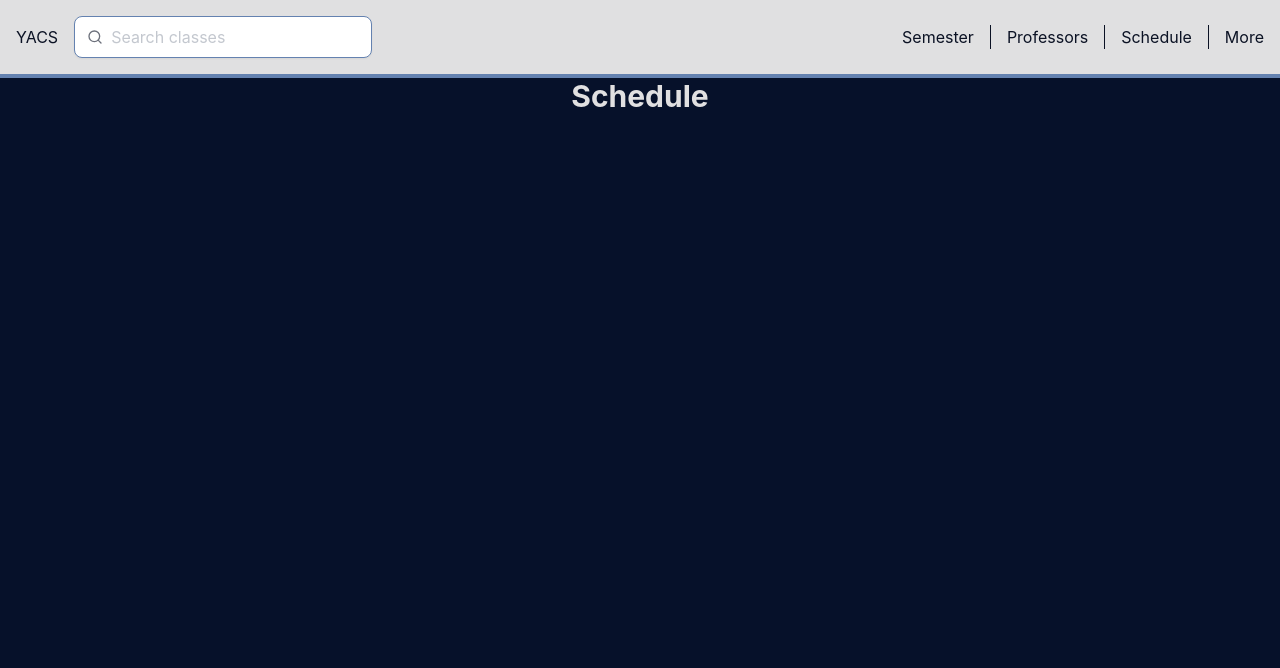
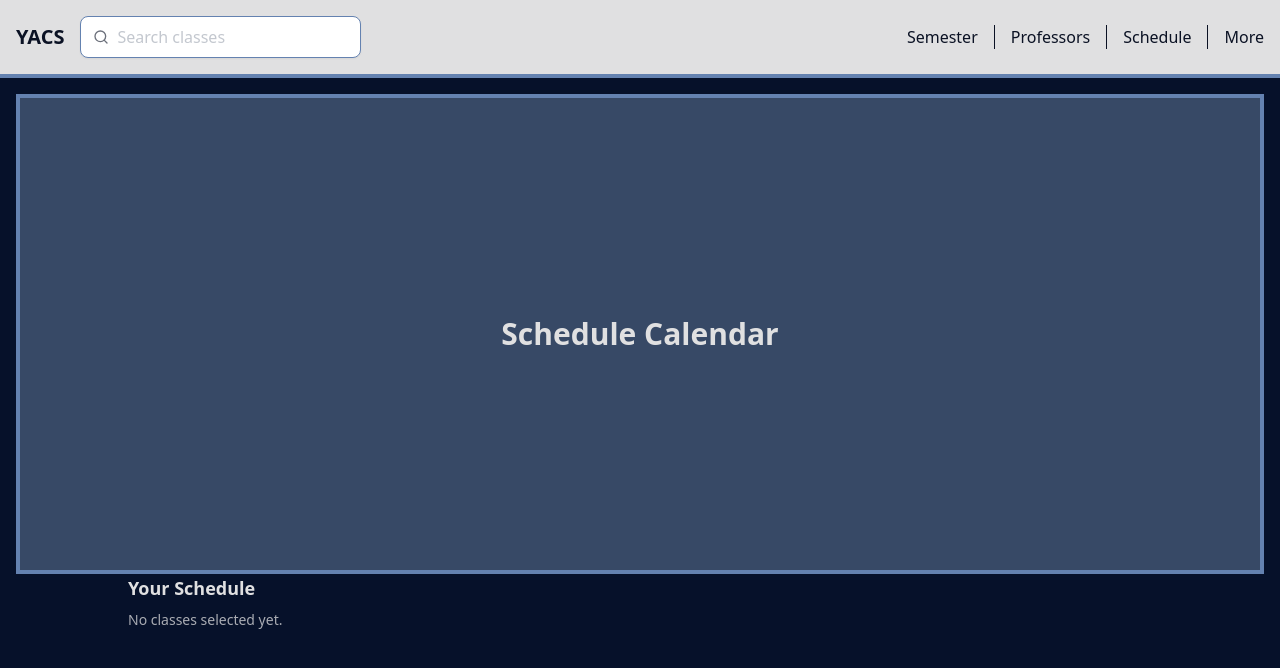
Before and after one commit to shaunrask/yacs, a React (Create React App) app in the folder frontend/: page / in a window 1280 px wide. Shown: the top 668 px of the page. Built offline with nearby package versions, Linux system fonts and the light colour scheme.

Commit message:
Schedule context / list

```diff
--- a/frontend/src/app/App.tsx
+++ b/frontend/src/app/App.tsx
@@ -1,14 +1,22 @@
-import React from 'react';
-import Navbar from '../components/Navbar';
+import React from "react";
+import Navbar from "../components/Navbar";
+import { ScheduleProvider } from "../context/schedule-context";
+import ScheduleList from "../components/ScheduleList";
 
 function App() {
   return (
-    <div className="min-h-screen">
+    <ScheduleProvider>
+      <div className="min-h-screen flex flex-col">
       <Navbar />
-      <h1 className="text-3xl font-bold text-center">
-        Schedule
-      </h1>
+
+      <main className="flex-1 p-4">
+        <div className="h-[60vh] w-full box-border border-4 bg-surface text-3xl font-bold items-center justify-center flex">
+          Schedule Calendar
+        </div>
+        <ScheduleList />
+      </main>
     </div>
+    </ScheduleProvider>
   );
 }
 
--- a/frontend/src/components/Navbar.tsx
+++ b/frontend/src/components/Navbar.tsx
@@ -7,7 +7,7 @@ function Navbar() {
     <>
     <div className="flex justify-between items-center p-4 text-input-foreground bg-header border-b-4 border-b-border">
     <div className="flex items-center space-x-4">
-      <a href="#home">YACS</a>
+      <a href="" className="text-xl font-semibold">YACS</a>
       <ClassSearch />
     </div>
     <div className="flex items-center space-x-4 h-6">
--- /dev/null
+++ b/frontend/src/components/ScheduleList.tsx
@@ -0,0 +1,39 @@
+import { useSchedule } from "../context/schedule-context";
+
+export default function ScheduleList() {
+  const { courses, removeCourse, clear } = useSchedule();
+
+  return (
+    <section className="mx-auto max-w-5xl">
+      <div className="mb-2 flex items-center justify-between">
+        <h2 className="text-lg font-semibold">Your Schedule</h2>
+        {courses.length > 0 && (
+          <button
+            className="rounded-md border border-border px-3 py-1 text-sm hover:bg-muted"
+            onClick={clear}
+          >
+            Clear all
+          </button>
+        )}
+      </div>
+
+      {courses.length === 0 ? (
+        <p className="text-sm opacity-75">No classes selected yet.</p>
+      ) : (
+        <ul className="divide-y divide-border rounded-md border border-border bg-surface">
+          {courses.map((c) => (
+            <li key={c.value} className="flex items-center justify-between px-3 py-2">
+              <span>{c.label}</span>
+              <button
+                className="text-sm underline underline-offset-2 hover:opacity-80"
+                onClick={() => removeCourse(c.value)}
+              >
+                Remove
+              </button>
+            </li>
+          ))}
+        </ul>
+      )}
+    </section>
+  );
+}
--- a/frontend/src/components/ui/ClassSearch.tsx
+++ b/frontend/src/components/ui/ClassSearch.tsx
@@ -1,97 +1,99 @@
-import * as React from "react"
-import { createPortal } from "react-dom"
-import { Check as CheckIcon, Search as SearchIcon, X as XIcon } from "lucide-react"
-import { cn } from "../../lib/utils"
+// src/components/ClassSearch.tsx
+import * as React from "react";
+import { createPortal } from "react-dom";
+import { Search as SearchIcon, X as XIcon, Check as CheckIcon } from "lucide-react";
+import { cn } from "../../lib/utils";
+import { useSchedule, type Course } from "../../context/schedule-context";
 
-//placeholder data
-const classesData = [
+// placeholder data
+const classesData: Course[] = [
   { value: "CSCI-1100", label: "CSCI-1100 — Computer Science I" },
   { value: "MATH-2010", label: "MATH-2010 — Multivariable Calculus" },
   { value: "PHYS-1200", label: "PHYS-1200 — Physics I" },
   { value: "ITWS-1100", label: "ITWS-1100 — Intro to ITWS" },
   { value: "ECSE-2610", label: "ECSE-2610 — Electric Circuits" },
-]
+];
 
-type ClassSearchProps = {
-  dropdownContainerId?: string
-}
+type ClassSearchProps = { dropdownContainerId?: string };
 
 export function ClassSearch({ dropdownContainerId = "class-search-results-slot" }: ClassSearchProps) {
-  const [open, setOpen] = React.useState(false)
-  const [query, setQuery] = React.useState("")
-  const [value, setValue] = React.useState<string | null>(null)
+  const { addCourse, hasCourse } = useSchedule();
 
-  const wrapperRef = React.useRef<HTMLDivElement | null>(null)
-  const inputRef = React.useRef<HTMLInputElement | null>(null)
-  const dropdownRef = React.useRef<HTMLDivElement | null>(null)
+  const [open, setOpen] = React.useState(false);
+  const [query, setQuery] = React.useState("");
 
-  const [portalEl, setPortalEl] = React.useState<Element | null>(null)
+  const wrapperRef = React.useRef<HTMLDivElement | null>(null);
+  const inputRef = React.useRef<HTMLInputElement | null>(null);
+  const dropdownRef = React.useRef<HTMLDivElement | null>(null);
+
+  const [portalEl, setPortalEl] = React.useState<Element | null>(null);
   React.useEffect(() => {
-    setPortalEl(document.getElementById(dropdownContainerId) || null)
-  }, [dropdownContainerId])
+    setPortalEl(document.getElementById(dropdownContainerId) || null);
+  }, [dropdownContainerId]);
 
   React.useEffect(() => {
     const onDocClick = (e: MouseEvent) => {
-      const t = e.target as Node
+      const t = e.target as Node;
       if (
-        wrapperRef.current &&
-        (wrapperRef.current.contains(t) || (dropdownRef.current && dropdownRef.current.contains(t)))
-      ) {
-        return
-      }
-      setOpen(false)
-    }
-    document.addEventListener("mousedown", onDocClick)
-    return () => document.removeEventListener("mousedown", onDocClick)
-  }, [])
+        (wrapperRef.current && wrapperRef.current.contains(t)) ||
+        (dropdownRef.current && dropdownRef.current.contains(t))
+      )
+        return;
+      setOpen(false);
+    };
+    document.addEventListener("mousedown", onDocClick);
+    return () => document.removeEventListener("mousedown", onDocClick);
+  }, []);
 
   const filtered = classesData.filter((c) => {
-    const q = query.trim().toLowerCase()
-    if (!q) return true
-    return c.label.toLowerCase().includes(q) || c.value.toLowerCase().includes(q)
-  })
+    const q = query.trim().toLowerCase();
+    if (!q) return true;
+    return c.label.toLowerCase().includes(q) || c.value.toLowerCase().includes(q);
+  });
 
-  const isOpen = open || query.length > 0
+  const isOpen = open || query.length > 0;
 
   const dropdown = isOpen ? (
     <div
       ref={dropdownRef}
-      className={cn(
-        "mt-2 w-full overflow-hidden rounded-md border border-border bg-surface shadow-sm"
-      )}
+      className={cn("w-full overflow-hidden border-b-4 border-b-border bg-header text-input-foreground")}
       role="listbox"
       aria-label="Search results"
     >
       {filtered.length === 0 ? (
         <div className="p-3 text-sm opacity-80">No classes found.</div>
       ) : (
-        <ul className="max-h-64 overflow-auto divide-y divide-border">
+        <ul className="max-h-40 overflow-auto divide-y divide-border overscroll-contain">
           {filtered.map((c) => {
-            const selected = value === c.value
+            const already = hasCourse(c.value);
             return (
               <li
                 key={c.value}
                 className={cn(
-                  "flex cursor-pointer items-center gap-2 px-3 py-2 hover:bg-muted"
+                  "flex cursor-pointer items-center gap-2 px-3 h-10",
+                  already ? "opacity-60 cursor-not-allowed" : "hover:bg-muted"
                 )}
                 onMouseDown={(e) => e.preventDefault()}
                 onClick={() => {
-                  setValue(c.value)
-                  setQuery("")
-                  setOpen(false)
-                  inputRef.current?.blur()
+                  if (already) return;
+                  addCourse(c);          // add to global schedule
+                  setQuery("");
+                  setOpen(true);
+                  inputRef.current?.focus();
                 }}
                 role="option"
-                aria-selected={selected}
+                aria-selected={already}
+                aria-disabled={already}
               >
+                <CheckIcon className={cn("h-4 w-4", already ? "opacity-100" : "opacity-0")} />
                 <span className="truncate">{c.label}</span>
               </li>
-            )
+            );
           })}
         </ul>
       )}
     </div>
-  ) : null
+  ) : null;
 
   return (
     <>
@@ -102,8 +104,8 @@ export function ClassSearch({ dropdownContainerId = "class-search-results-slot"
           "border-border px-3 py-2 shadow-sm focus-within:ring-2 focus-within:ring-ring"
         )}
         onClick={() => {
-          setOpen(true)
-          inputRef.current?.focus()
+          setOpen(true);
+          inputRef.current?.focus();
         }}
       >
         <SearchIcon className="h-4 w-4 opacity-60" aria-hidden="true" />
@@ -111,15 +113,17 @@ export function ClassSearch({ dropdownContainerId = "class-search-results-slot"
           ref={inputRef}
           value={query}
           onChange={(e) => {
-            setQuery(e.target.value)
-            if (!isOpen) setOpen(true)
+            setQuery(e.target.value);
+            if (!isOpen) setOpen(true);
           }}
           onFocus={() => setOpen(true)}
-          placeholder={
-            value
-              ? value
-              : `Search classes`
-          }
+          onKeyDown={(e) => {
+            if (e.key === "Escape") {
+              setOpen(false);
+              (e.target as HTMLInputElement).blur();
+            }
+          }}
+          placeholder="Search classes"
           className="flex-1 bg-transparent text-foreground placeholder:opacity-60 outline-none"
           aria-expanded={isOpen}
           aria-haspopup="listbox"
@@ -130,10 +134,10 @@ export function ClassSearch({ dropdownContainerId = "class-search-results-slot"
             type="button"
             className="rounded p-1 hover:bg-muted"
             onClick={(e) => {
-              e.stopPropagation()
-              setQuery("")
-              setOpen(true)
-              inputRef.current?.focus()
+              e.stopPropagation();
+              setQuery("");
+              setOpen(true);
+              inputRef.current?.focus();
             }}
             aria-label="Clear search"
           >
@@ -144,7 +148,7 @@ export function ClassSearch({ dropdownContainerId = "class-search-results-slot"
 
       {portalEl && dropdown ? createPortal(dropdown, portalEl) : null}
     </>
-  )
+  );
 }
 
-export default ClassSearch
+export default ClassSearch;
--- /dev/null
+++ b/frontend/src/context/schedule-context.tsx
@@ -0,0 +1,37 @@
+import React, { createContext, useContext, useMemo, useState } from "react";
+
+export type Course = { value: string; label: string };
+
+type ScheduleCtx = {
+  courses: Course[];
+  addCourse: (c: Course) => void;
+  removeCourse: (value: string) => void;
+  clear: () => void;
+  hasCourse: (value: string) => boolean;
+};
+
+const ScheduleContext = createContext<ScheduleCtx | undefined>(undefined);
+
+export function ScheduleProvider({ children }: { children: React.ReactNode }) {
+  const [courses, setCourses] = useState<Course[]>([]);
+
+  const addCourse = (c: Course) =>
+    setCourses((prev) => (prev.some((x) => x.value === c.value) ? prev : [...prev, c]));
+
+  const removeCourse = (value: string) =>
+    setCourses((prev) => prev.filter((x) => x.value !== value));
+
+  const clear = () => setCourses([]);
+
+  const hasCourse = (value: string) => courses.some((x) => x.value === value);
+
+  const value = useMemo(() => ({ courses, addCourse, removeCourse, clear, hasCourse }), [courses]);
+
+  return <ScheduleContext.Provider value={value}>{children}</ScheduleContext.Provider>;
+}
+
+export function useSchedule() {
+  const ctx = useContext(ScheduleContext);
+  if (!ctx) throw new Error("useSchedule must be used within a ScheduleProvider");
+  return ctx;
+}
--- a/frontend/src/styles/globals.css
+++ b/frontend/src/styles/globals.css
@@ -21,8 +21,6 @@
     @apply bg-background text-foreground;
     margin: 0;
     padding: 0;
-    font-family: -apple-system, BlinkMacSystemFont, Segoe UI, Roboto, Oxygen,
-                 Ubuntu, Cantarell, Fira Sans, Droid Sans, Helvetica Neue, sans-serif;
   }
 
   * { @apply border-border; }
```
